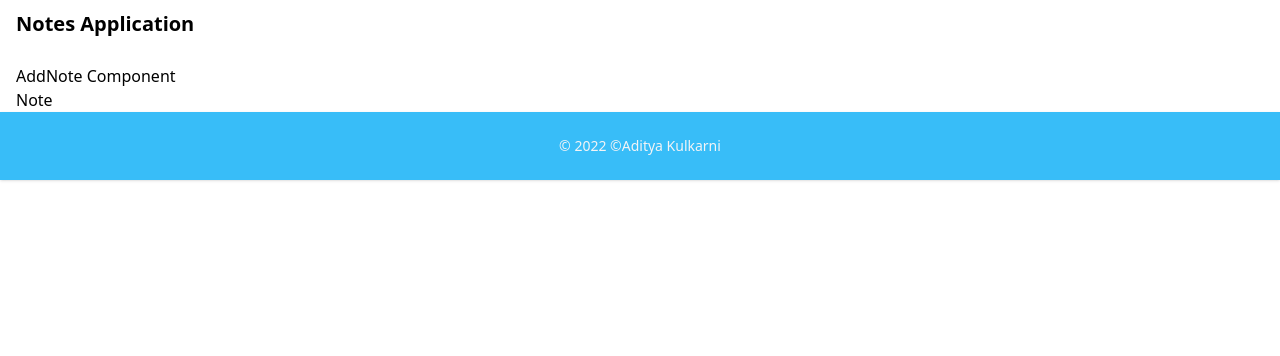
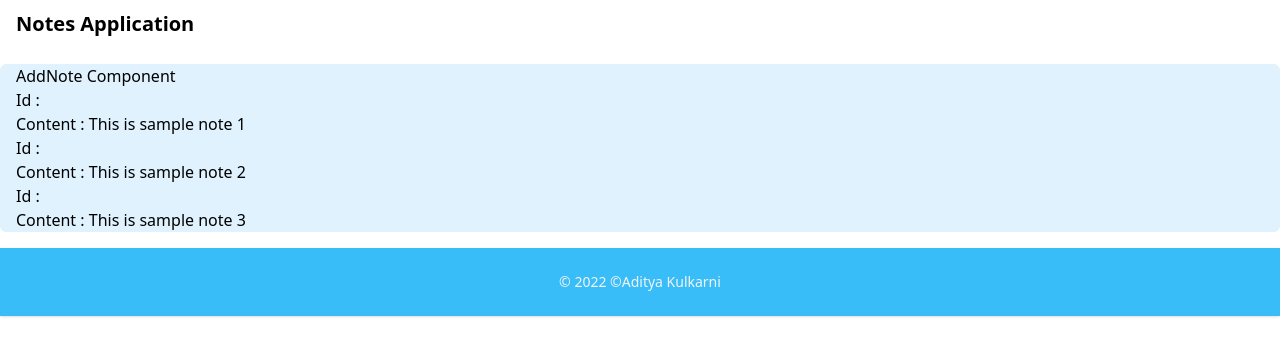
Before and after one commit to Aditya-Kulkarni-00/notes-app-react, a React (Create React App) app: page / in a window 1280 px wide. Shown: the top 356 px of the page. Built offline with nearby package versions, Linux system fonts and the light colour scheme.

Commit message:
Working NoteList and added Data Source Temporary

```diff
--- a/src/App.js
+++ b/src/App.js
@@ -6,7 +6,7 @@ function App() {
   return (
     <>
     <Header/>
-    <div className="container mx-auto px-4 mt-4">
+    <div className="container mx-auto px-4 mt-4 rounded-md mb-4 bg-sky-100">
     <NotesList/>
     </div>
     <Footer/>
--- a/src/Components/Footer.js
+++ b/src/Components/Footer.js
@@ -1,7 +1,7 @@
 const Footer = () =>{
     return(
-<footer class="p-4 bg-sky-400 shadow md:flex md:items-center md:justify-between md:p-6 dark:bg-gray-800">
-    <span class="text-sm text-gray-100 sm:text-center dark:text-gray-400 text-center w-full">© 2022 <a href="/" class="hover:underline">&copy;Aditya Kulkarni</a></span>
+<footer className="p-4 bg-sky-400 shadow md:flex md:items-center md:justify-between md:p-6 dark:bg-gray-800">
+    <span className="text-sm text-gray-100 sm:text-center dark:text-gray-400 text-center w-full">© 2022 <a href="/" className="hover:underline">&copy;Aditya Kulkarni</a></span>
 </footer>
     )
 }
--- a/src/Components/Note.js
+++ b/src/Components/Note.js
@@ -1,6 +1,9 @@
-const Note = () =>{
+const Note = (props) =>{
     return (
-        <div>Note</div>
+        <div>
+            <p>Id : {props.id}</p>
+            <p>Content : {props.content}</p>
+        </div>
     )
 }
 
--- a/src/Components/NotesList.js
+++ b/src/Components/NotesList.js
@@ -1,12 +1,24 @@
 import Note from "./Note";
 import AddNote from "./AddNote";
+import { useEffect, useState } from "react";
+import data from '../data.json'
+
 
 const NotesList = () =>{
+
+    const [noteList , setNoteList] = useState([]);
+    const setNoteFromJSON = () =>{
+        setNoteList(data)
+    }
+    useEffect(setNoteFromJSON,[])
+
     return(
         <div>
             <AddNote/>
         <div>
-            <Note/>
+            {noteList &&  noteList.map((note)=>
+                (<Note key={note.id} content={note.content}/>)
+            )}
         </div>
         </div>
 
--- /dev/null
+++ b/src/data.json
@@ -0,0 +1,5 @@
+[
+    {"id" : "1" , "content" : "This is sample note 1"},
+    {"id" : "2" , "content" : "This is sample note 2"},
+    {"id" : "3" , "content" : "This is sample note 3"}
+]
```
